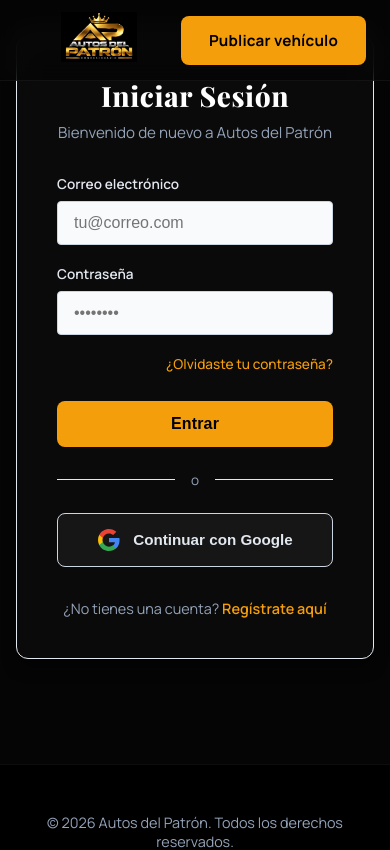
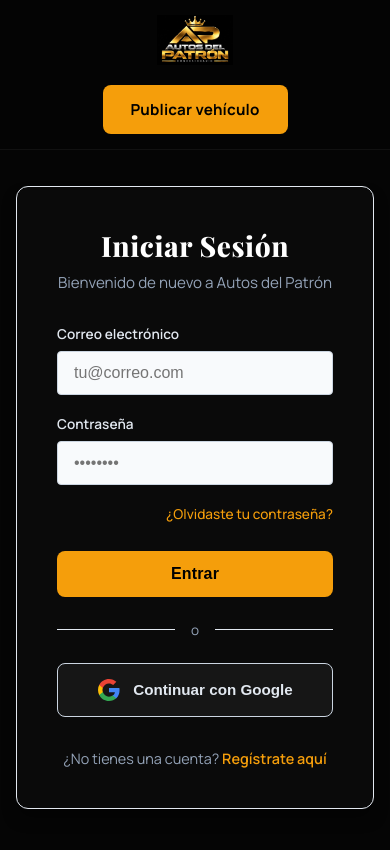
Before and after one commit to alexanderst2005-lab/CONCESIONARIO, a Next.js app: page /login in a window 390 px wide. Shown: the top 850 px of the page. Built offline with nearby package versions, Linux system fonts and the light colour scheme; no server answers; a web font is replaced by a local one.

Commit message:
fix: eliminar categorias hardcodeadas y arreglar header responsive

```diff
--- a/src/app/layout.module.css
+++ b/src/app/layout.module.css
@@ -18,11 +18,26 @@
   height: 80px;
 }
 
+@media (max-width: 639px) {
+  .header {
+    position: relative; /* Evita que el hero quede tapado en movil si crece el header */
+  }
+  .headerContainer {
+    height: auto;
+    padding: 15px 1.5rem;
+    flex-direction: column;
+    gap: 15px;
+  }
+  .actions {
+    width: 100%;
+    justify-content: center;
+  }
+}
+
 .logo a {
-  font-size: 1.5rem;
-  font-weight: 800;
-  color: var(--primary-color);
-  letter-spacing: -0.02em;
+  display: inline-flex;
+  align-items: center;
+  justify-content: center;
 }
 
 .logoAccent {
--- a/src/app/page.tsx
+++ b/src/app/page.tsx
@@ -15,13 +15,6 @@ export default async function Home() {
     .where(eq(vehiclesTable.status, "approved"))
     .orderBy(desc(vehiclesTable.createdAt))
     .limit(4);
-
-  const categories = [
-    { name: "Carros y Camionetas", count: 12450, image: "https://images.unsplash.com/photo-1494976388531-d1058494cdd8?q=80&w=500&auto=format&fit=crop" },
-    { name: "Motos", count: 3200, image: "https://images.unsplash.com/photo-1558981403-c5f9899a28bc?q=80&w=500&auto=format&fit=crop" },
-    { name: "Deportivos", count: 850, image: "https://images.unsplash.com/photo-1603584173870-7f23fdae1b7a?q=80&w=500&auto=format&fit=crop" },
-    { name: "Pick-ups", count: 2100, image: "https://images.unsplash.com/photo-1620882813824-c15668e1ebdc?q=80&w=500&auto=format&fit=crop" },
-  ];
 
   const brands = [
     "Mazda", "Toyota", "Renault", "Chevrolet", "BMW", "Mercedes-Benz", "Audi", "Ford", "Nissan", "Volkswagen"
@@ -81,25 +74,6 @@ export default async function Home() {
         </div>
       </section>
 
-      {/* CATEGORÍAS */}
-      <section className={`container ${styles.section}`}>
-        <div className={styles.sectionHeader}>
-          <h2 className={`${styles.sectionTitle} serif-title`}>Explora por categoría</h2>
-        </div>
-        <div className={styles.categoriesGrid}>
-          {categories.map((cat) => (
-            <Link href="/vehiculos" key={cat.name} className={styles.categoryCard}>
-              <Image src={cat.image} alt={cat.name} fill className={styles.categoryImg} />
-              <div className={styles.categoryOverlay}></div>
-              <div className={styles.categoryContent}>
-                <h3>{cat.name}</h3>
-                <p>{cat.count.toLocaleString()} vehículos</p>
-              </div>
-            </Link>
-          ))}
-        </div>
-      </section>
-
       {/* DESTACADOS */}
       <section className={styles.featuredSection}>
         <div className={`container`}>
```
